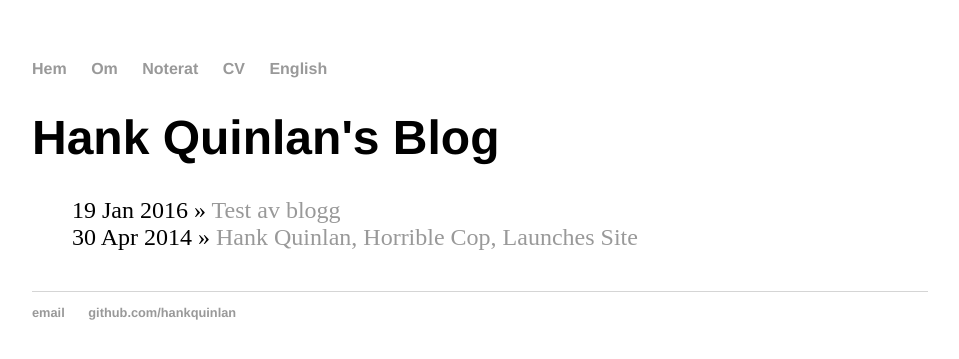
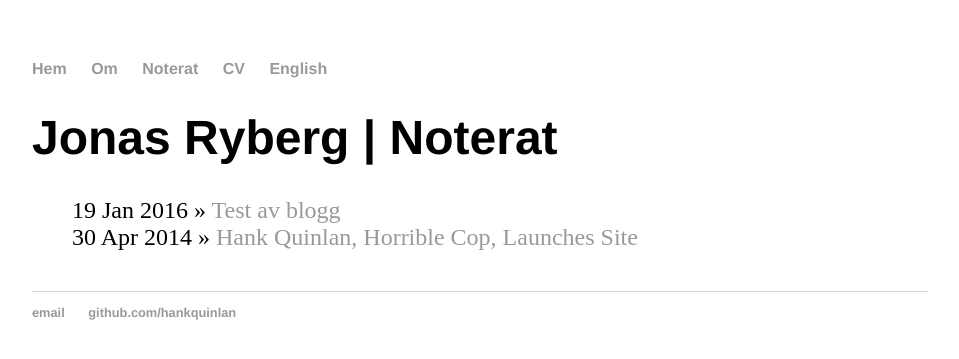
Before and after one commit to jonasryberg/test, a Jekyll site: the page built from blog/index.html, in a window 1280 px wide. Shown: the top 359 px of the page, without its empty margins (160-1119 px from the left). Built offline with Jekyll 4.4.1, drawn with Linux system fonts in a browser that asks for light colours.

Commit message:
uppdaterat namn

```diff
--- a/blog/index.html
+++ b/blog/index.html
@@ -1,6 +1,6 @@
 ---
 layout: default
-title: Hank Quinlan's Blog
+title: Jonas Ryberg | Noterat
 ---
 	<h1>{{ page.title }}</h1>
 	<ul class="posts">
```
